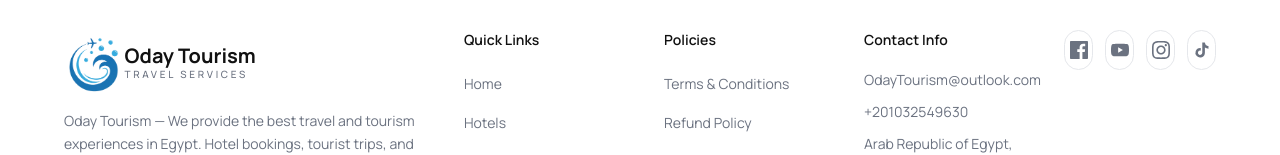
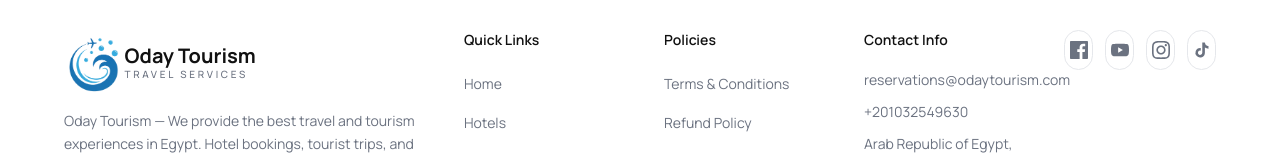
Before and after one commit to zakad00e2/oday, a Next.js app: page /en/airport-coordination in a window 1280 px wide. Shown: the part 2447-2602 px from the top of the page. Built offline with nearby package versions, Linux system fonts and the light colour scheme; no server answers.

Commit message:
refactor: update contact email in Footer component

```diff
--- a/components/Footer.tsx
+++ b/components/Footer.tsx
@@ -132,7 +132,7 @@ export default function Footer() {
   ];
 
   const contactInfo = [
-    "OdayTourism@outlook.com",
+    "reservations@odaytourism.com",
     phoneNumber,
     dict.footer.location,
   ];
```
